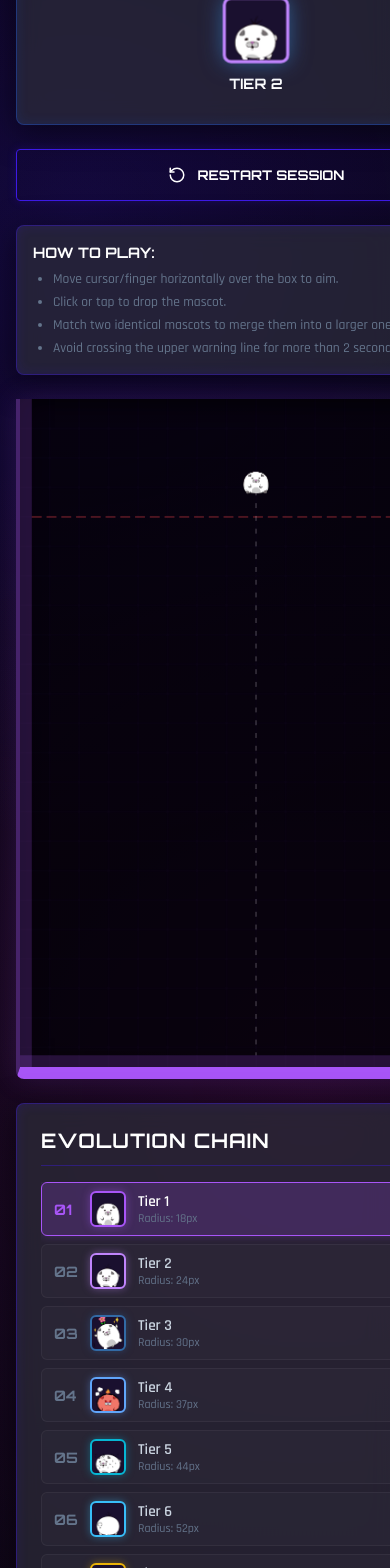
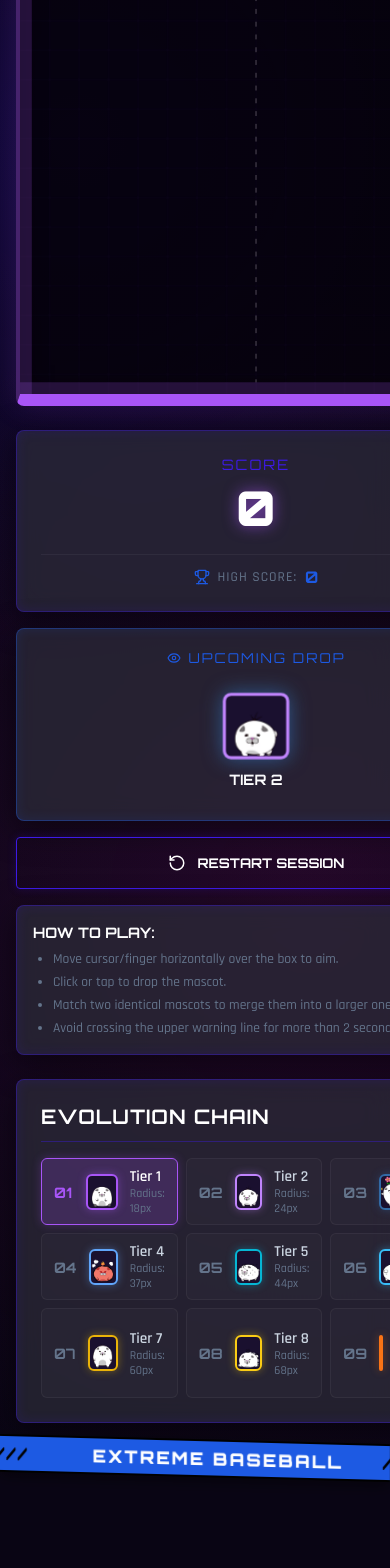
Before and after one commit to Quiet-Crab-Company/zero-suika, a React (Vite) app: page / in a window 390 px wide. Shown: the part 432-2000 px from the top of the page. After the commit the page ends 1914 px from the top, so only its background shows below. Built offline with nearby package versions, Linux system fonts and the light colour scheme.

Commit message:
Make game responsive and fix canvas input mapping on smaller screens

```diff
--- a/src/App.jsx
+++ b/src/App.jsx
@@ -202,7 +202,7 @@ export default function App() {
       <main className="game-container">
 
         {/* Left Side: Score Board / High Score / Settings */}
-        <section style={{ width: '100%' }}>
+        <section className="grid-sidebar-left" style={{ width: '100%' }}>
           <ScoreBoard
             score={score}
             highScore={highScore}
@@ -212,8 +212,8 @@ export default function App() {
         </section>
 
         {/* Center: Drop Canvas Container */}
-        <section style={{ display: 'flex', justifyContent: 'center', width: '100%' }}>
-          <div style={{ position: 'relative' }}>
+        <section className="grid-canvas-center" style={{ display: 'flex', justifyContent: 'center', width: '100%' }}>
+          <div style={{ position: 'relative', width: '100%', maxWidth: '480px', display: 'flex', justifyContent: 'center' }}>
             <GameCanvas
               score={score}
               setScore={setScore}
@@ -305,7 +305,7 @@ export default function App() {
         </section>
 
         {/* Right Side: Evolution Merge Chart */}
-        <section style={{ width: '100%' }}>
+        <section className="grid-sidebar-right" style={{ width: '100%' }}>
           <MergeChart currentTier={currentTier} />
         </section>
       </main>
--- a/src/components/GameCanvas.jsx
+++ b/src/components/GameCanvas.jsx
@@ -496,14 +496,27 @@ export default function GameCanvas({
   const handleMouseMove = (e) => {
     if (!canvasRef.current || isGameOverRef.current) return;
     const rect = canvasRef.current.getBoundingClientRect();
-    const x = e.clientX - rect.left;
+    if (rect.width === 0) return;
+    const scaleX = 480 / rect.width;
+    const x = (e.clientX - rect.left) * scaleX;
     setMouseX(x);
   };
 
   const handleTouchMove = (e) => {
     if (!canvasRef.current || isGameOverRef.current || e.touches.length === 0) return;
     const rect = canvasRef.current.getBoundingClientRect();
-    const x = e.touches[0].clientX - rect.left;
+    if (rect.width === 0) return;
+    const scaleX = 480 / rect.width;
+    const x = (e.touches[0].clientX - rect.left) * scaleX;
+    setMouseX(x);
+  };
+
+  const handleTouchStart = (e) => {
+    if (!canvasRef.current || isGameOverRef.current || e.touches.length === 0) return;
+    const rect = canvasRef.current.getBoundingClientRect();
+    if (rect.width === 0) return;
+    const scaleX = 480 / rect.width;
+    const x = (e.touches[0].clientX - rect.left) * scaleX;
     setMouseX(x);
   };
 
@@ -557,8 +570,9 @@ export default function GameCanvas({
       <div
         style={{
           position: 'relative',
-          width: '480px',
-          height: '680px',
+          width: '100%',
+          maxWidth: '480px',
+          aspectRatio: '480 / 680',
           background: 'rgba(5, 2, 10, 0.85)',
           borderLeft: '4px solid rgba(168, 85, 247, 0.4)',
           borderRight: '4px solid rgba(168, 85, 247, 0.4)',
@@ -571,6 +585,7 @@ export default function GameCanvas({
         }}
         onMouseMove={handleMouseMove}
         onTouchMove={handleTouchMove}
+        onTouchStart={handleTouchStart}
         onClick={handleDrop}
       >
         {loading && (
--- a/src/components/MergeChart.jsx
+++ b/src/components/MergeChart.jsx
@@ -32,14 +32,7 @@ export default function MergeChart({ currentTier }) {
         <span style={{ fontSize: '0.8rem', color: 'var(--neon-purple)' }}>9 TIERS</span>
       </div>
 
-      <div style={{
-        display: 'flex',
-        flexDirection: 'column',
-        gap: '0.5rem',
-        maxHeight: '480px',
-        overflowY: 'auto',
-        paddingRight: '0.25rem'
-      }}>
+      <div className="mergechart-list">
         {MASCOTS.map((m) => {
           const isActive = currentTier === m.tier;
           return (
@@ -109,7 +102,7 @@ export default function MergeChart({ currentTier }) {
               </div>
 
               {m.tier < 8 && (
-                <div style={{ fontSize: '0.8rem', color: '#475569' }}>
+                <div className="mergechart-arrow" style={{ fontSize: '0.8rem', color: '#475569' }}>
                   →
                 </div>
               )}
--- a/src/components/ScoreBoard.jsx
+++ b/src/components/ScoreBoard.jsx
@@ -17,7 +17,7 @@ export default function ScoreBoard({ score, highScore, nextMascotIndex, onRestar
   const nextMascot = MASCOTS[nextMascotIndex] || MASCOTS[0];
 
   return (
-    <div style={{ display: 'flex', flexDirection: 'column', gap: '1.5rem', width: '100%' }}>
+    <div className="scoreboard-container">
       {/* Score Panel */}
       <div className="glass-panel" style={{ padding: '1.5rem', textAlign: 'center' }}>
         <div style={{ fontFamily: 'var(--hud)', fontSize: '0.9rem', color: 'var(--neon-purple)', letterSpacing: '2px', marginBottom: '0.25rem' }}>
--- a/src/index.css
+++ b/src/index.css
@@ -239,11 +239,76 @@ body {
   align-items: start;
 }
 
+.scoreboard-container {
+  display: flex;
+  flex-direction: column;
+  gap: 1.5rem;
+  width: 100%;
+}
+
+.mergechart-list {
+  display: flex;
+  flex-direction: column;
+  gap: 0.5rem;
+  max-height: 480px;
+  overflow-y: auto;
+  padding-right: 0.25rem;
+}
+
 @media (max-width: 1024px) {
   .game-container {
     grid-template-columns: 1fr;
     gap: 1.5rem;
     padding: 1rem;
+  }
+
+  .grid-canvas-center {
+    order: 1;
+  }
+
+  .grid-sidebar-left {
+    order: 2;
+  }
+
+  .grid-sidebar-right {
+    order: 3;
+  }
+
+  .scoreboard-container {
+    display: grid;
+    grid-template-columns: 1fr 1fr;
+    gap: 1rem;
+  }
+
+  /* Make the instructions span full width on tablets */
+  .scoreboard-container > div:last-child {
+    grid-column: span 2;
+  }
+
+  /* Make the restart button span full width */
+  .scoreboard-container > button {
+    grid-column: span 2;
+  }
+}
+
+@media (max-width: 640px) {
+  .scoreboard-container {
+    grid-template-columns: 1fr;
+  }
+  .scoreboard-container > div:last-child,
+  .scoreboard-container > button {
+    grid-column: span 1;
+  }
+
+  .mergechart-list {
+    display: grid;
+    grid-template-columns: repeat(auto-fill, minmax(130px, 1fr));
+    max-height: none;
+    overflow-y: visible;
+  }
+
+  .mergechart-arrow {
+    display: none;
   }
 }
 
```
